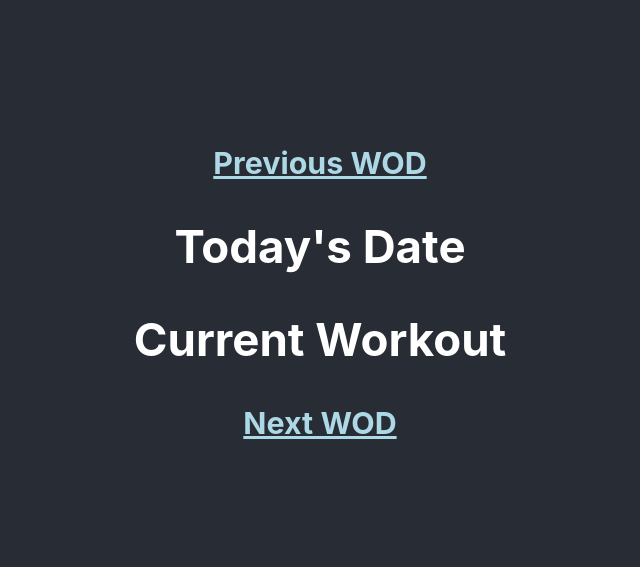
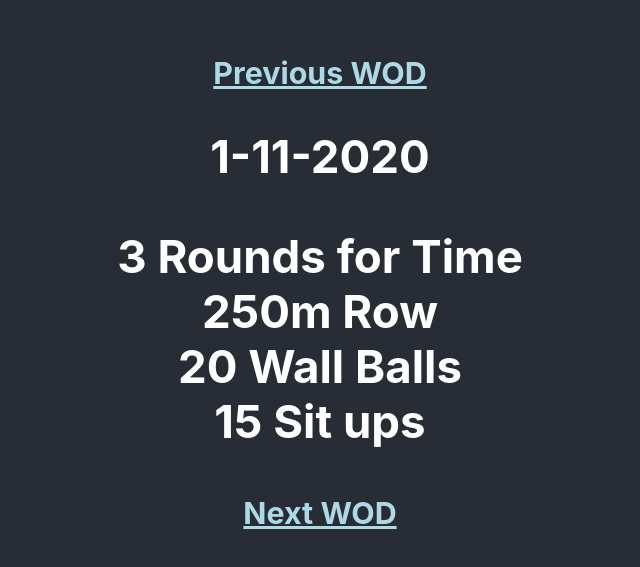
Before and after one commit to KatieWilday/boxwod, a React (Create React App) app: page / in a window 1280 px wide. Shown: the part 907-1474 px from the top of the page, without its empty margins (320-960 px from the left). Built offline with nearby package versions, Linux system fonts and the light colour scheme.

Commit message:
current workout component

```diff
--- a/package.json
+++ b/package.json
@@ -3,6 +3,9 @@
   "version": "0.1.0",
   "private": true,
   "dependencies": {
+    "@fortawesome/fontawesome-svg-core": "^1.2.26",
+    "@fortawesome/free-solid-svg-icons": "^5.12.0",
+    "@fortawesome/react-fontawesome": "^0.1.8",
     "@testing-library/jest-dom": "^4.2.4",
     "@testing-library/react": "^9.4.0",
     "@testing-library/user-event": "^7.2.1",
--- /dev/null
+++ b/src/components/CurrentWorkout.js
@@ -0,0 +1,14 @@
+import React from "react"
+
+class CurrentWorkout extends React.Component{
+  render() {
+    return (
+      <p>3 Rounds for Time<br></br>
+      250m Row<br></br>
+      20 Wall Balls<br></br>
+      15 Sit ups</p>
+    )
+  }
+}
+
+export default CurrentWorkout
--- a/src/components/Home.js
+++ b/src/components/Home.js
@@ -1,13 +1,15 @@
 import React from "react"
 import { Link } from 'react-router-dom'
 import NavBar from './NavBar'
+import TodaysDate from './TodaysDate'
+import CurrentWorkout from './CurrentWorkout'
 
 export default () =>
     <div class='Hcontainer-fluid App-header'>
         <div class='App-header'>
           <h3><Link to = '/previous_wod' className = 'previous-link' activeClassName = 'Active-link'>Previous WOD</Link>
-          <h2>Today's Date</h2>
-          <h2>Current Workout</h2>
+          <h2><TodaysDate /></h2>
+          <h2><CurrentWorkout /></h2>
           <Link to = '/next_wod' className = 'next-link' activeClassName = 'Active-link'>Next WOD</Link></h3>
         </div>
           <div class='Home-body'>
--- /dev/null
+++ b/src/components/TodaysDate.js
@@ -0,0 +1,23 @@
+import React from 'react';
+
+export class TodaysDate extends React.Component {
+    constructor() {
+        super();
+
+        var today = new Date(),
+            date = (today.getMonth() + 1) + '-' + today.getDate() + '-' + today.getFullYear();
+        this.state = {
+            date: date
+        };
+    }
+
+    render() {
+        return (
+            <div className='date'>
+                {this.state.date}
+            </div>
+        );
+    }
+}
+
+export default TodaysDate
```
Also changed, not shown: 1 other file (tests, documents, lock files or other folders).
